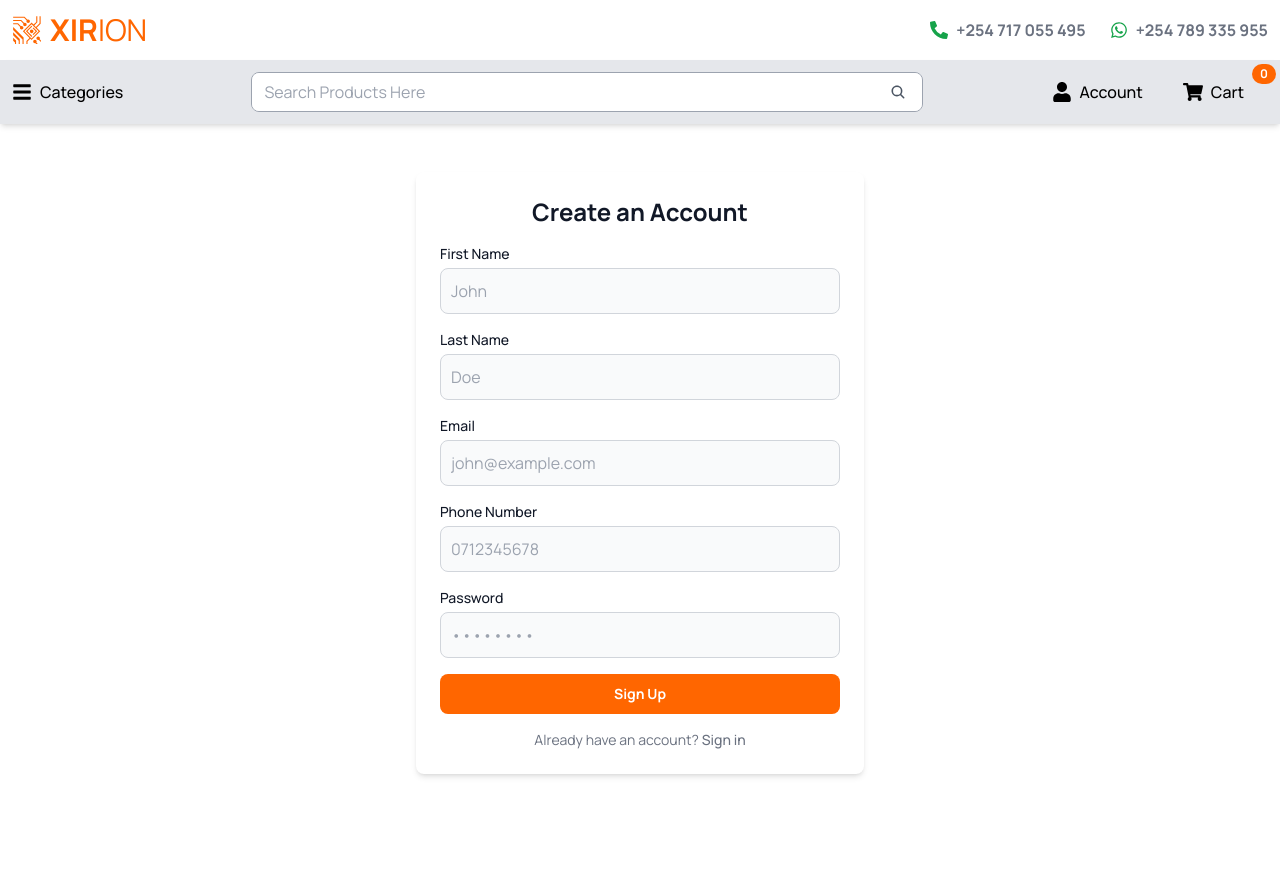
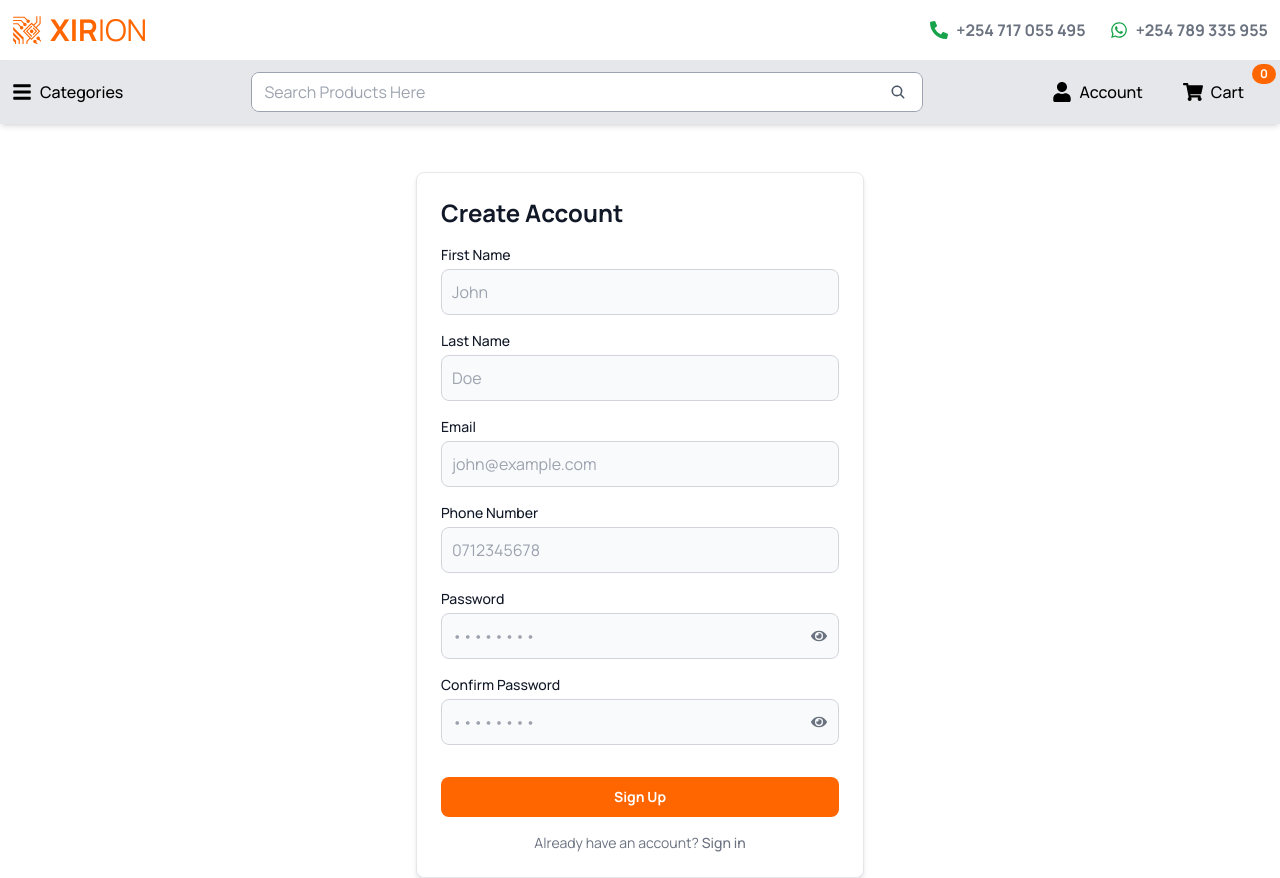
Before and after one commit to jimmindungu3/e-shop, a React (Vite) app in the folder Frontend/: page /sign-up in a window 1280 px wide. Before the commit the page ends 800 px from the top, so only its background shows below. Built offline with nearby package versions, Linux system fonts and the light colour scheme.

Commit message:
handle sign up logic

```diff
--- a/Frontend/src/pages/SignUp.jsx
+++ b/Frontend/src/pages/SignUp.jsx
@@ -1,30 +1,67 @@
 import React, { useState } from "react";
-import { Link } from "react-router-dom";
+import { Link, useNavigate } from "react-router-dom";
+import { FaEye, FaEyeSlash } from "react-icons/fa";
+import {} from "react-icons/fa";
 
 const SignUp = () => {
+  const navigate=useNavigate()
+  const [passwordsMatch, setPasswordsMatch] = useState(true);
+  const [hidePassword, setHidePassword] = useState(true);
+  const [emailNotRegistered, setEmailNotRegistered] = useState(true);
   const [formData, setFormData] = useState({
     firstName: "",
     lastName: "",
     email: "",
     phoneNumber: "",
     password: "",
+    confirmPassword: "",
   });
 
   const handleChange = (e) => {
     setFormData({ ...formData, [e.target.name]: e.target.value });
   };
 
-  const handleSubmit = (e) => {
+  const handleSubmit = async (e) => {
     e.preventDefault();
-    console.log("Submitting form", formData);
-    // Add API call logic here
+
+    if (formData.password !== formData.confirmPassword) {
+      setPasswordsMatch(false);
+      return;
+    }
+
+    setPasswordsMatch(true);
+
+    try {
+      const response = await fetch("http://localhost:5000/api/users/register", {
+        method: "POST",
+        headers: {
+          "Content-Type": "application/json",
+        },
+        body: JSON.stringify(formData),
+      });
+
+      const data = await response.json();
+
+      if (response.status === 201) {
+        navigate("confirm-email");
+        // Redirect user or clear form
+      } else {
+        console.error("Error:", data);
+        if (data.error === "User with that email already exists")
+          setEmailNotRegistered(false);
+        // alert(data.error);
+      }
+    } catch (error) {
+      console.error("Request failed:", error);
+      alert("Network error, please try again.");
+    }
   };
 
   return (
-    <section className="dark:bg-gray-900 pt-2 md:pt-12 flex items-center justify-center">
-      <div className="w-full bg-white rounded-lg shadow-md sm:max-w-md dark:bg-gray-800 dark:border dark:border-gray-700 p-6">
-        <h1 className="text-xl font-bold text-gray-900 md:text-2xl dark:text-white text-center">
-          Create an Account
+    <section className="pt-2 md:pt-12 flex items-center justify-center">
+      <div className="w-full bg-white rounded-lg shadow-md sm:max-w-md p-6 border">
+        <h1 className="text-xl font-bold text-gray-900 md:text-2xl dark:text-white text-cente">
+          Create Account
         </h1>
         <form onSubmit={handleSubmit} className="mt-4 space-y-4">
           <div>
@@ -64,11 +101,18 @@ const SignUp = () => {
               name="email"
               value={formData.email}
               onChange={handleChange}
-              className="bg-gray-50 border border-gray-300 text-gray-900 rounded-lg focus:ring-primary-600 focus:border-primary-600 block w-full p-2.5 dark:bg-gray-700 dark:border-gray-600 dark:placeholder-gray-400 dark:text-white dark:focus:ring-blue-500 dark:focus:border-blue-500"
+              className="bg-gray-50 border border-gray-300 text-gray-900 rounded-lg focus:ring-primary-600 focus:border-primary-600 block w-full p-2.5"
               placeholder="john@example.com"
               required
             />
           </div>
+          {emailNotRegistered ? (
+            <></>
+          ) : (
+            <div className="text-brandOrange">
+              User with that email already exists!
+            </div>
+          )}
           <div>
             <label className="block mb-1 text-sm font-medium text-gray-900 dark:text-white">
               Phone Number
@@ -83,23 +127,63 @@ const SignUp = () => {
               required
             />
           </div>
-          <div>
+          {/* Password Field */}
+          <div className="relative">
             <label className="block mb-1 text-sm font-medium text-gray-900 dark:text-white">
               Password
             </label>
+            <div className="relative">
               <input
-              type="password"
+                type={hidePassword ? "password" : "text"}
                 name="password"
                 value={formData.password}
                 onChange={handleChange}
-              className="bg-gray-50 border border-gray-300 text-gray-900 rounded-lg focus:ring-primary-600 focus:border-primary-600 block w-full p-2.5 dark:bg-gray-700 dark:border-gray-600 dark:placeholder-gray-400 dark:text-white dark:focus:ring-blue-500 dark:focus:border-blue-500"
+                className="bg-gray-50 border border-gray-300 text-gray-900 rounded-lg focus:ring-primary-600 focus:border-primary-600 block w-full p-2.5 pr-10 dark:bg-gray-700 dark:border-gray-600 dark:placeholder-gray-400 dark:text-white dark:focus:ring-blue-500 dark:focus:border-blue-500"
                 placeholder="••••••••"
                 required
               />
+              <button
+                type="button"
+                onClick={() => setHidePassword(!hidePassword)}
+                className="absolute inset-y-0 right-3 flex items-center text-gray-500"
+              >
+                {hidePassword ? <FaEye /> : <FaEyeSlash />}
+              </button>
             </div>
+          </div>
+
+          {/* Confirm Password Field */}
+          <div className="relative">
+            <label className="block mb-1 text-sm font-medium text-gray-900 dark:text-white">
+              Confirm Password
+            </label>
+            <div className="relative">
+              <input
+                type={hidePassword ? "password" : "text"}
+                name="confirmPassword"
+                value={formData.confirmPassword}
+                onChange={handleChange}
+                className="bg-gray-50 border border-gray-300 text-gray-900 rounded-lg focus:ring-primary-600 focus:border-primary-600 block w-full p-2.5 pr-10 dark:bg-gray-700 dark:border-gray-600 dark:placeholder-gray-400 dark:text-white dark:focus:ring-blue-500 dark:focus:border-blue-500"
+                placeholder="••••••••"
+                required
+              />
+              <button
+                type="button"
+                onClick={() => setHidePassword(!hidePassword)}
+                className="absolute inset-y-0 right-3 flex items-center text-gray-500"
+              >
+                {hidePassword ? <FaEye /> : <FaEyeSlash />}
+              </button>
+            </div>
+          </div>
+          {passwordsMatch ? (
+            <div className="display-none"></div>
+          ) : (
+            <div className="text-brandOrange">Passwords don't match</div>
+          )}
           <button
             type="submit"
-            className="w-full text-white bg-brandOrange hover:bg-primary-700 focus:ring-4 focus:outline-none focus:ring-primary-300 font-semibold rounded-lg text-sm px-5 py-2.5 text-center dark:bg-primary-600 dark:hover:bg-primary-700 dark:focus:ring-primary-800"
+            className="w-full text-white bg-brandOrange hover:bg-orange-600 focus:ring-2 focus:outline-none font-semibold rounded-lg text-sm px-5 py-2.5 text-center"
           >
             Sign Up
           </button>
```
Lines whose indentation alone changed are shown as unchanged.
